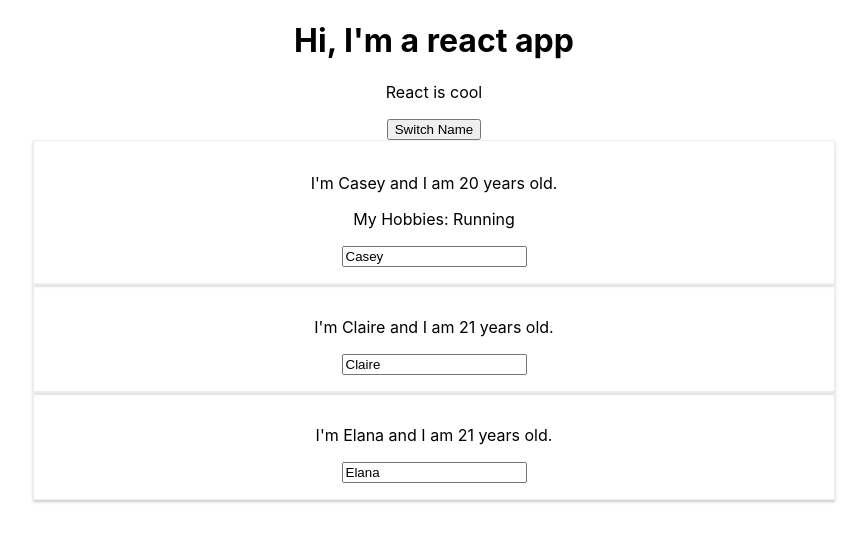
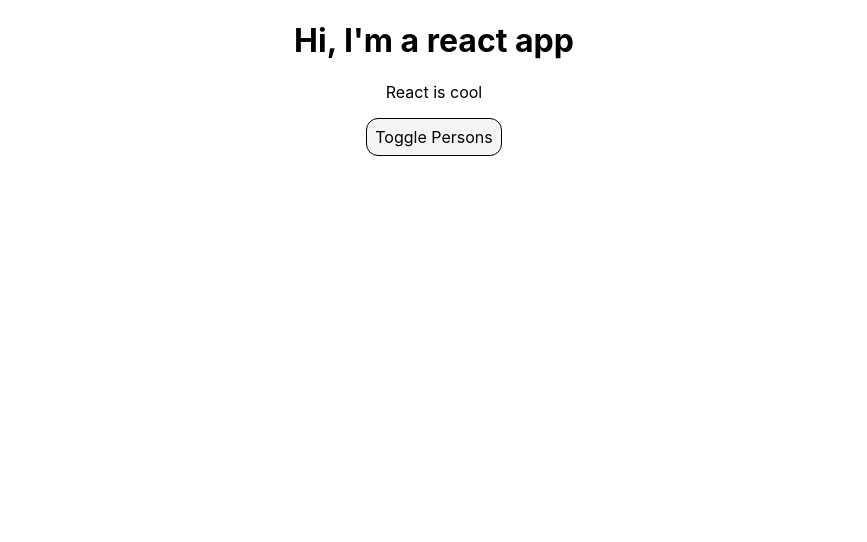
Before and after one commit to caseyjt98/Udemy-React-Tutorial, a React (Create React App) app: page / in a window 1280 px wide. Shown: the top 542 px of the page, without its empty margins (206-1073 px from the left). Built offline with nearby package versions, Linux system fonts and the light colour scheme.

Commit message:
add conditional rendering

```diff
--- a/src/App.css
+++ b/src/App.css
@@ -1,3 +1,13 @@
 .App {
   text-align: center;
 }
+
+
+.SwitchNameButton {
+  background-color: #cab0b025;
+  font: inherit;
+  border: 1px solid black;
+  padding: 8px;
+  cursor: pointer;
+  border-radius: 12px;
+}
--- a/src/App.js
+++ b/src/App.js
@@ -13,7 +13,8 @@
       { name: 'Elana', age: 21 }
     ],
 
-    otherState: 'some other value'
+    otherState: 'some other value',
+    showPersons: false
   }
 
   // event handler function for button click, pass as a reference to onClick
@@ -40,12 +41,24 @@
     })
   }
 
+  togglePersonsHandler = () => {
+    const doesShow = this.state.showPersons;
+    this.setState({ showPersons: !doesShow });
+  }
+
   render() {
     return (
       <div className="App">
         <h1> Hi, I'm a react app </h1>
         <p> React is cool </p>
-        <button onClick={this.switchNameHandler.bind(this, 'Quesarito')}> Switch Name </button>
+        <button
+          className="SwitchNameButton"
+          onClick={this.togglePersonsHandler}> Toggle Persons
+        </button>
+
+        {
+          this.state.showPersons ?
+            <div>
               <Person
                 name={this.state.persons[0].name}
                 age={this.state.persons[0].age}
@@ -57,6 +70,9 @@
               <Person
                 name={this.state.persons[2].name}
                 age={this.state.persons[2].age} />
+            </div> : null
+        }
+
       </div>
     );
   }
--- a/src/Person/Person.css
+++ b/src/Person/Person.css
@@ -1,6 +1,6 @@
 .Person {
     width: 60%;
-    margin: auto; /* center it */
+    margin: 16px auto; /* 12px to separate cards, auto to center it */
     border: 1px solid #eee;
     box-shadow: 0 2px 3px #ccc;
     padding: 16px;
```
Lines whose indentation alone changed are shown as unchanged.
